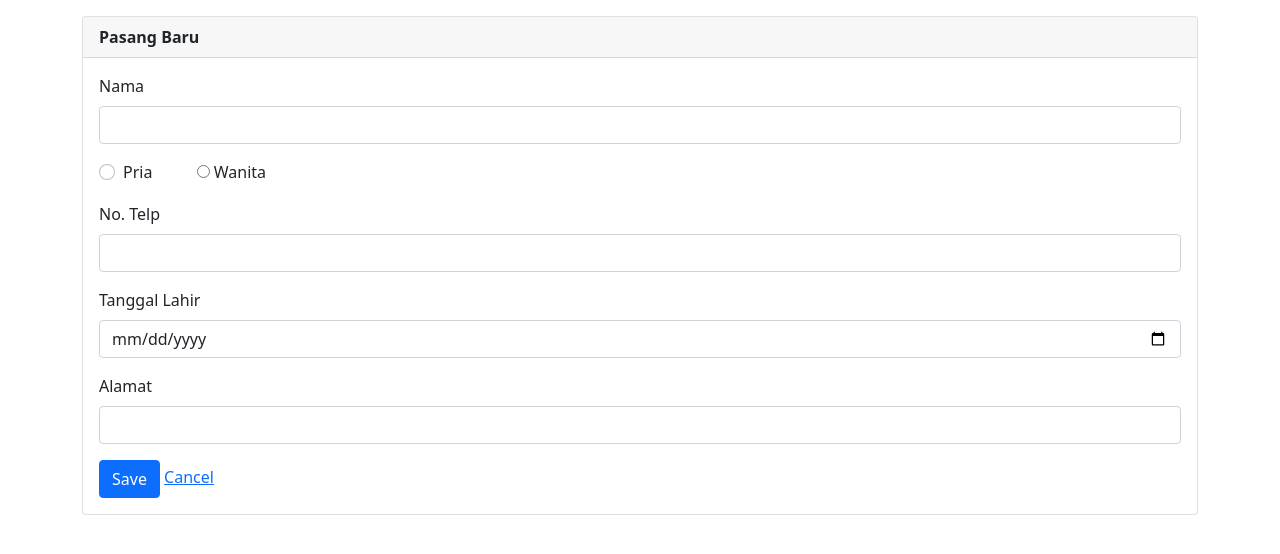
After one commit to kevink5444/ci4-web_pln, a CodeIgniter 4 app: the page made by app/Views/add.php in a window 1280 px wide. The commit adds this page. Shown: the top 554 px of the page. Run offline with PHP 8.4 and a stand-in for CodeIgniter, Linux system fonts and the light colour scheme; the template is opened without the code that fills it, so the values that code supplies are empty; some libraries are stand-ins or nearby versions.

Commit message:
CRUD Sementara (Belum bisa di input ke dalam database. jadi hanya view sajaa)

```diff
--- a/app/Config/Routes.php
+++ b/app/Config/Routes.php
@@ -40,6 +40,9 @@ $routes->get('/pasangbaru', 'Page::pasangbaru');
 $routes->get('/perubahandaya', 'Page::perubahandaya');
 $routes->get('/migrasi', 'Page::migrasi');
 $routes->get('/pelanggan', 'Page::pelanggan');
+
+$routes->get('/pasangbaru/add', 'pasangbaru::add');
+
 /*
  * --------------------------------------------------------------------
  * Additional Routing
--- a/app/Controllers/BaseController.php
+++ b/app/Controllers/BaseController.php
@@ -35,7 +35,7 @@ abstract class BaseController extends Controller
      *
      * @var array
      */
-    protected $helpers = [];
+    protected $helpers = ["form"];
 
     /**
      * Constructor.
--- /dev/null
+++ b/app/Views/add.php
@@ -0,0 +1,64 @@
+<!doctype html>
+<html lang="en">
+  <head>
+    <meta charset="utf-8">
+    <meta name="viewport" content="width=device-width, initial-scale=1">
+    <title>Data Pasang Baru</title>
+    <link rel="stylesheet" href="<?= base_url('css/bootstrap.min.css') ?>">
+    <link rel="stylesheet" href="<?= base_url('css/custom.css') ?>">
+  </head>
+  <body>
+  <div class="container">
+        <div class="card mt-3">
+
+            <div class="card-header">
+                <b>Pasang Baru</b>
+            </div>
+
+            <div class="card-body">
+
+            <?= form_open('/pasangbaru/create') ?>
+
+            <div class="mb-3">
+                    <label for="exampleFormControlInput1" class="form-label">Nama</label>
+                    <input class="form-control" type="text" value="" name="nama">
+                </div>
+                <div class="mb-3">
+                    <div class="form-check form-check-inline">
+                        <input class="form-check-input" type="radio" name="jenis_kelamin" value="pria">
+                        <label class="form-check-label">
+                            Pria
+                        </label>
+                    </div>
+                    <div class="form-check form-check-inline">
+                        <input type="radio" name="jenis_kelamin" value="wanita">
+                        <label class="form-check-label">
+                            Wanita
+                        </label>
+                    </div>
+                </div>
+                <div class="mb-3">
+                    <label for="exampleFormControlInput1" class="form-label">No. Telp</label>
+                    <input class="form-control" type="text" value="" name="no_telp">
+                </div>
+                <div class="mb-3">
+                    <label for="exampleFormControlInput1" class="form-label">Tanggal Lahir</label>
+                    <input class="form-control" type="date" value="" name="tanggal_lahir">
+                </div>
+                <div class="mb-3">
+                    <label for="exampleFormControlInput1" class="form-label">Alamat</label>
+                    <input class="form-control" type="text" value="" name="alamat">
+                </div>
+
+                <button class="btn btn-primary" >Save</button>
+                <a href="<?= site_url("") ?>">Cancel</a>
+
+                </form>
+
+            </div>
+
+
+        </div>
+    </div>
+</body>
+</html>
--- a/app/Views/home.php
+++ b/app/Views/home.php
@@ -71,7 +71,7 @@
               <img src="images/pasangbaru.jpg" alt="" class="img-icons">
               <h5 class="py-3">Pasang<br>Baru</h5>
               <p class="text-muted">Layanan permohonan pasang baru listrik secara cepat, mudah, nyaman, dan aman.</p>
-              <a href="#"><p class="readmore-link">Baca Lebih Lanjut</p></a>
+              <a href="pasangbaru/add"><p class="readmore-link">Baca Lebih Lanjut</p></a>
             </div>
           </div>
           <div class="grid-margin d-flex justify-content-center">
```
Also changed, not shown: app/Controllers/pasangbaru.php (added, +11 -0 lines).
